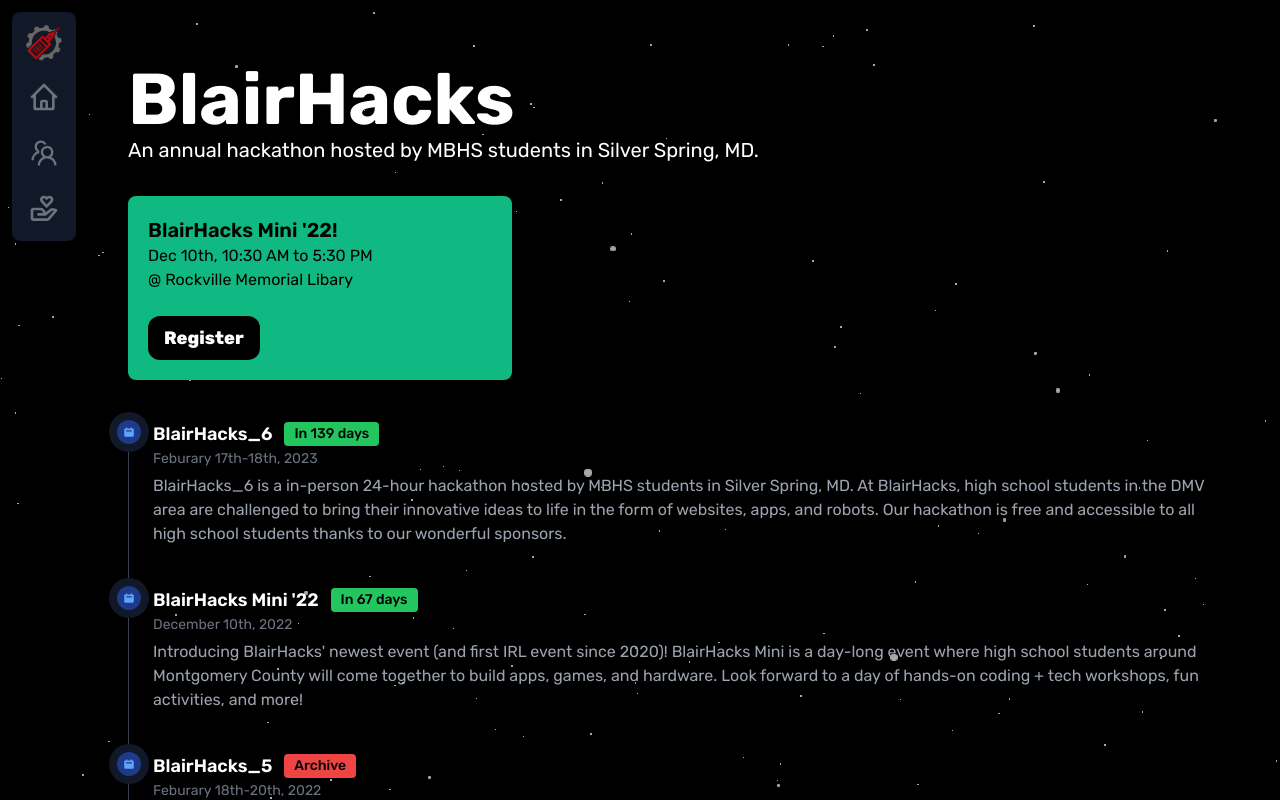
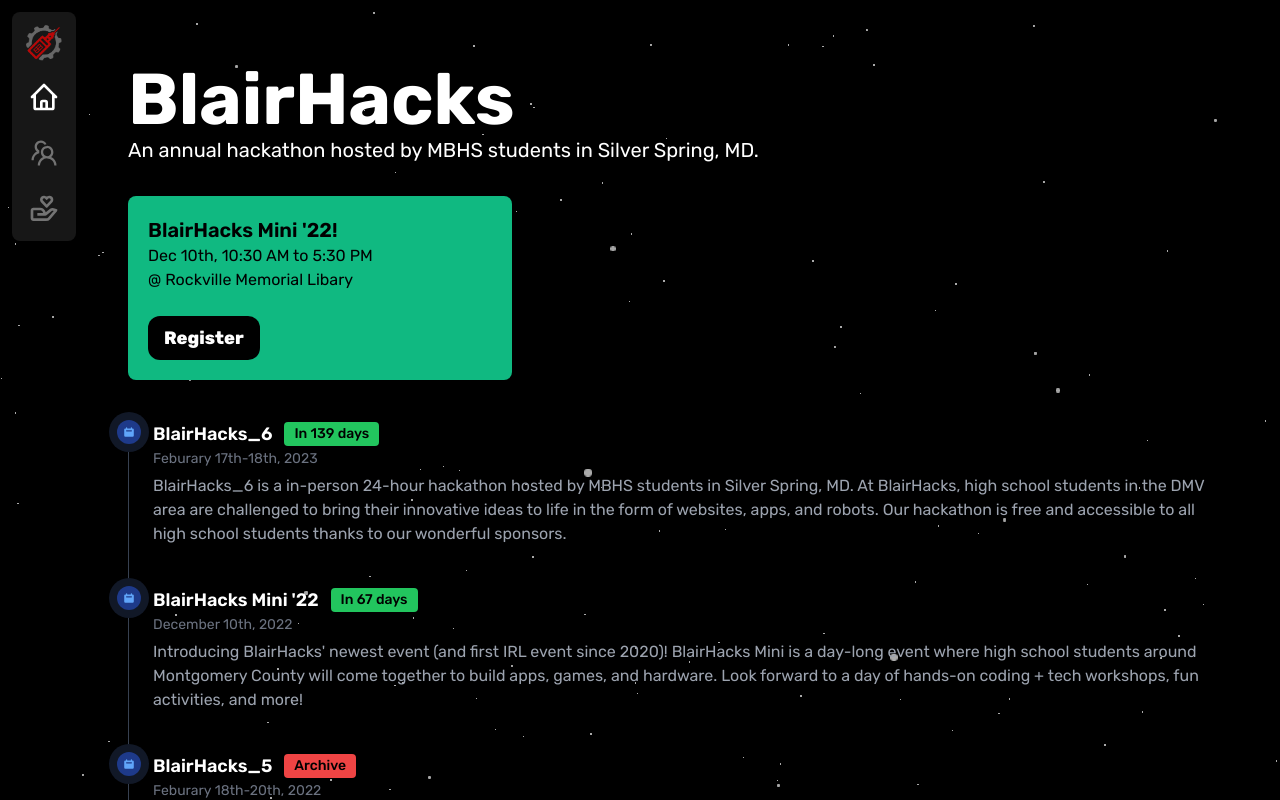
Before and after one commit to blairhacks/site, a Next.js app: page / in a window 1280 px wide. Shown: the top 800 px of the page. Built offline with nearby package versions, Linux system fonts and the light colour scheme.

Commit message:
change nav colors

```diff
--- a/components/Nav.tsx
+++ b/components/Nav.tsx
@@ -3,20 +3,32 @@
 import { HiOutlineHome } from "react-icons/hi";
 import { AiOutlineTeam } from "react-icons/ai";
 import { BiDonateHeart } from "react-icons/bi";
+import { useRouter } from "next/router";
 
 export default function Nav() {
+	const router = useRouter();
+
 	return (
 		<div className="w-fit">
-			<div className="flex md:flex-col gap-2 p-2 text-gray-500 rounded-lg bg-gray-900">
+			<div className="flex md:flex-col gap-2 p-2 text-neutral-500 rounded-lg bg-neutral-900">
 				<img className="w-12" src="/assets/logo.png" alt="BlairHacks Logo" />
 				<Link href="/">
-					<HiOutlineHome className="h-12 w-12 p-2 rounded-lg cursor-pointer hover:bg-gray-800" />
+					<HiOutlineHome
+						color={router.pathname === "/" ? "white" : undefined}
+						className="h-12 w-12 p-2 rounded-lg hover:bg-neutral-800 sm:cursor-pointer"
+					/>
 				</Link>
 				<Link href="/team">
-					<AiOutlineTeam className="h-12 w-12 p-2 rounded-lg cursor-pointer hover:bg-gray-800" />
+					<AiOutlineTeam
+						color={router.pathname === "/team" ? "white" : undefined}
+						className="h-12 w-12 p-2 rounded-lg hover:bg-neutral-800 sm:cursor-pointer"
+					/>
 				</Link>
 				<Link href="/donate">
-					<BiDonateHeart className="h-12 w-12 p-2 rounded-lg cursor-pointer hover:bg-gray-800" />
+					<BiDonateHeart
+						color={router.pathname === "/donate" ? "white" : undefined}
+						className="h-12 w-12 p-2 rounded-lg hover:bg-neutral-800 sm:cursor-pointer"
+					/>
 				</Link>
 			</div>
 		</div>
```
